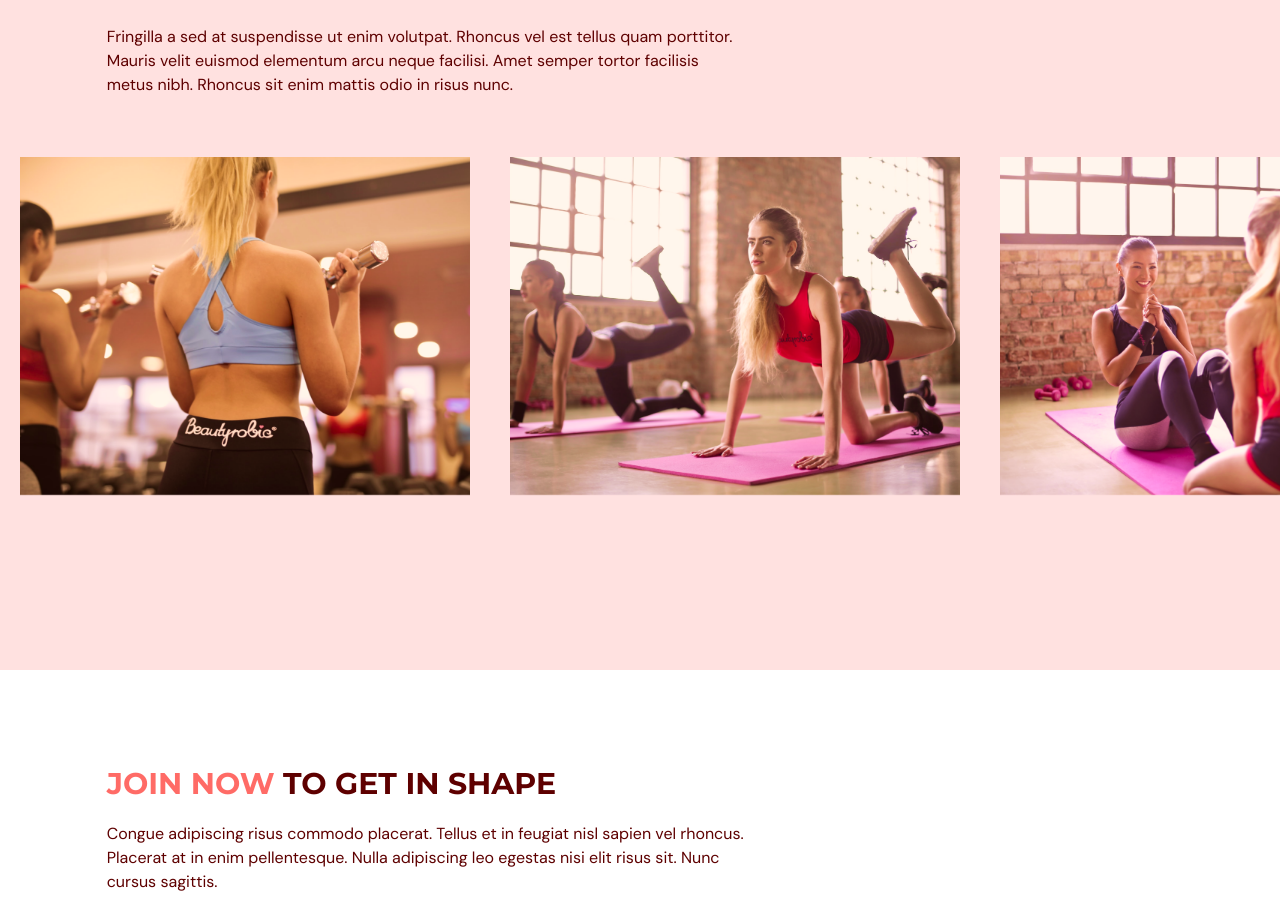
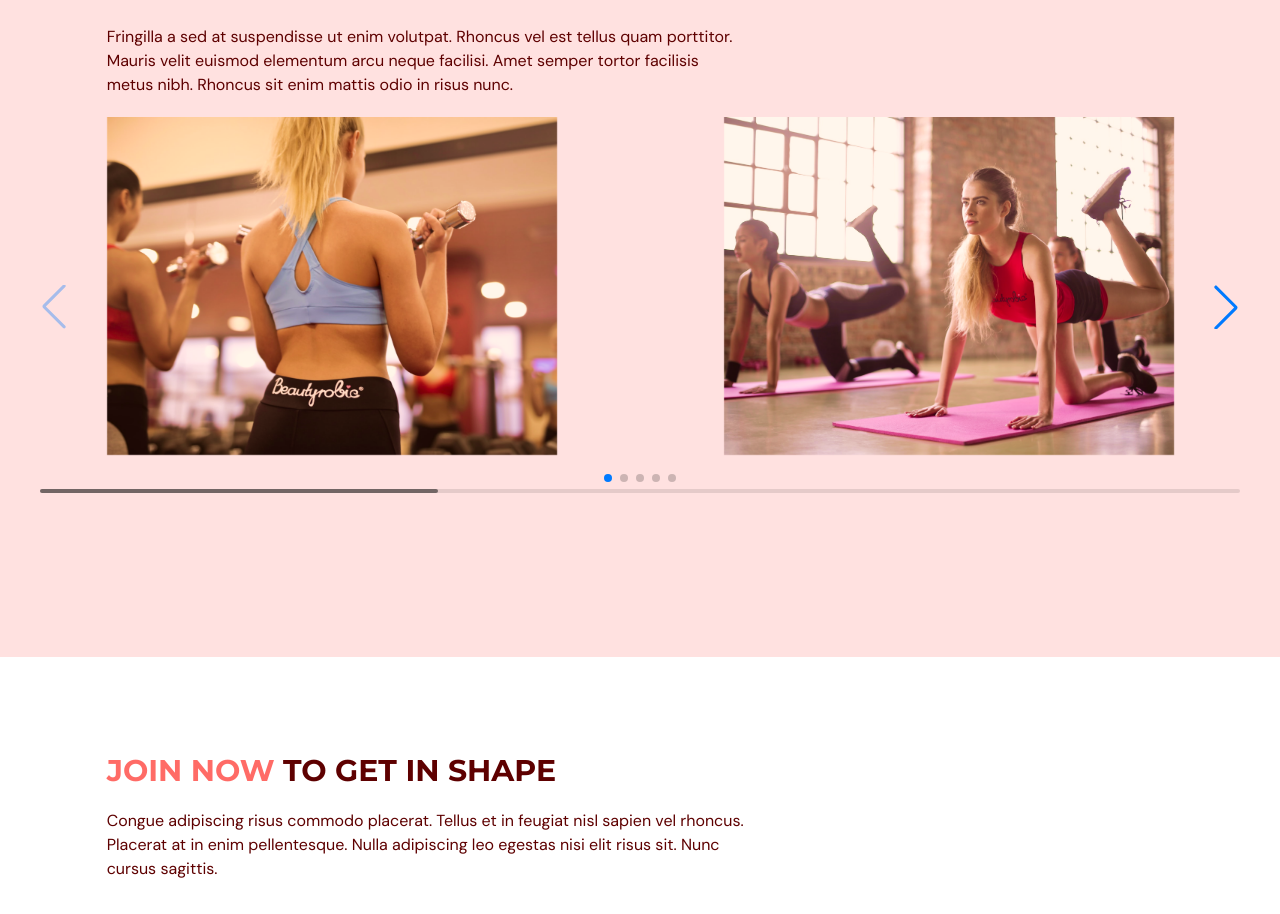
Before and after one commit to Ar000sh/gymApp, a React (Vite) app: page / in a window 1280 px wide. Shown: the part 2288-3202 px from the top of the page. Built offline with nearby package versions, Linux system fonts and the light colour scheme.

Commit message:
add swipper js

```diff
--- a/package.json
+++ b/package.json
@@ -18,6 +18,7 @@
     "react-anchor-link-smooth-scroll": "^1.0.12",
     "react-dom": "^19.1.1",
     "react-hook-form": "^7.62.0",
+    "swiper": "^12.0.1",
     "tailwindcss": "^4.1.13"
   },
   "devDependencies": {
--- /dev/null
+++ b/src/scenes/carousel/index.tsx
@@ -0,0 +1,97 @@
+// Import Swiper React components
+import React from 'react';
+import { Swiper, SwiperSlide } from 'swiper/react';
+import { Navigation, Pagination, Scrollbar, A11y } from 'swiper/modules';
+
+
+// Import Swiper styles
+// Import Swiper styles
+import 'swiper/swiper-bundle.css';
+
+function useMeasuredWidth<T extends HTMLElement>() {
+  const ref = React.useRef<T | null>(null);
+  const [width, setWidth] = React.useState(0);
+
+
+  React.useLayoutEffect(() => {
+  const el = ref.current;
+  if (!el) return;
+
+
+  // Initial sync measure
+  setWidth(Math.round(el.getBoundingClientRect().width));
+
+
+  // Observe future changes
+  const ro = new ResizeObserver((entries) => {
+  for (const entry of entries) {
+  setWidth(Math.round(entry.contentRect.width));
+  }
+  });
+  ro.observe(el);
+  return () => ro.disconnect();
+  }, []);
+
+
+  return { ref, width } as const;
+}
+type Props = {
+  elements: React.ReactElement[];
+  spaceBetween: number;
+  containerStyles: string;
+  maxWidth: number;
+};
+const Carousel = ({elements, spaceBetween=50, containerStyles = "", maxWidth=450}: Props) => {
+  const { ref: containerRef, width: measuredWidth } = useMeasuredWidth<HTMLDivElement>();
+
+function computeSlidesPerView(
+width: number,
+spaceBetween: number,
+itemMinWidth: number
+) {
+const innerWidth = Math.max(0, width);
+if (innerWidth === 0) return 1;
+
+
+// When multiple slides are visible, there are (n-1) gaps of spaceBetween.
+// We can approximate by adding the gap into the effective card width.
+const effectiveCard = itemMinWidth + spaceBetween;
+const raw = innerWidth / effectiveCard;
+
+
+// Ensure at least one slide is visible; allow fractional for preview.
+const slideWidth = Math.max(1, raw);
+console.log("slideWidth: ", slideWidth)
+return Math.floor(slideWidth);
+}
+
+const slidesPerView = computeSlidesPerView(measuredWidth, spaceBetween, maxWidth);
+console.log("slidesPerView: ", slidesPerView)
+  return (
+    <div className={containerStyles} ref={containerRef}>
+      {measuredWidth > 0 && (
+      <Swiper
+        modules={[Navigation, Pagination, Scrollbar, A11y]}
+        spaceBetween={spaceBetween}
+        slidesPerView={slidesPerView}
+        navigation
+        pagination={{ clickable: true }}
+        scrollbar={{ draggable: true }}
+        onSlideChange={() => console.log('slide change')}
+        onSwiper={(swiper) => {
+          console.log("swiper iniated")
+        }}
+        //ref={}
+      >
+          {elements.map((el, i) => (
+            <SwiperSlide className='!flex !items-center !justify-center h-full' key={el.key ?? i}>{el}</SwiperSlide>
+          ))}
+
+      </Swiper>
+    )}
+    </div>
+
+  )
+};
+
+export default Carousel;
--- a/src/scenes/ourClasses/index.tsx
+++ b/src/scenes/ourClasses/index.tsx
@@ -8,6 +8,8 @@ import image6 from "@/assets/image6.png";
 import { motion } from "framer-motion";
 import HText from "@/shared/HText";
 import Class from "./Class";
+import Carousel from "../carousel";
+import type { JSX } from "react/jsx-runtime";
 
 const classes: Array<ClassType> = [
   {
@@ -44,11 +46,34 @@ const classes: Array<ClassType> = [
   },
 ];
 
+
+
+
+
 type Props = {
   setSelectedPage: (value: SelectedPage) => void;
 };
 
 const OurClasses = ({ setSelectedPage }: Props) => {
+
+  const populateSwiperArray = (array: any[]) : React.ReactElement[] => {
+    const swipperArray: JSX.Element[] = [];
+    array.map((item, index) => (
+      swipperArray.push(
+        <Class
+        key={`${item.name}-${index}`}
+        name={item.name}
+        description={item.description}
+        image={item.image}
+      />
+      )
+      ));
+      return swipperArray;
+  };
+
+  const swipperArray = populateSwiperArray(classes);
+
+  console.log("swipperArray: ", swipperArray)
   return (
     <section id="ourclasses" className="w-full bg-primary-100 py-40">
       <motion.div
@@ -75,17 +100,9 @@ const OurClasses = ({ setSelectedPage }: Props) => {
             </p>
           </div>
         </motion.div>
-        <div className="mt-10 h-[353px] w-full overflow-x-auto overflow-y-hidden">
-          <ul className="w-[2800px] whitespace-nowrap">
-            {classes.map((item: ClassType, index) => (
-              <Class
-                key={`${item.name}-${index}`}
-                name={item.name}
-                description={item.description}
-                image={item.image}
-              />
-            ))}
-          </ul>
+
+        <div className="h-full w-full">
+          <Carousel elements={swipperArray} spaceBetween={10} maxWidth={400} containerStyles="px-7"   />
         </div>
       </motion.div>
     </section>
```
Also changed, not shown: 1 other file (tests, documents, lock files or other folders).
